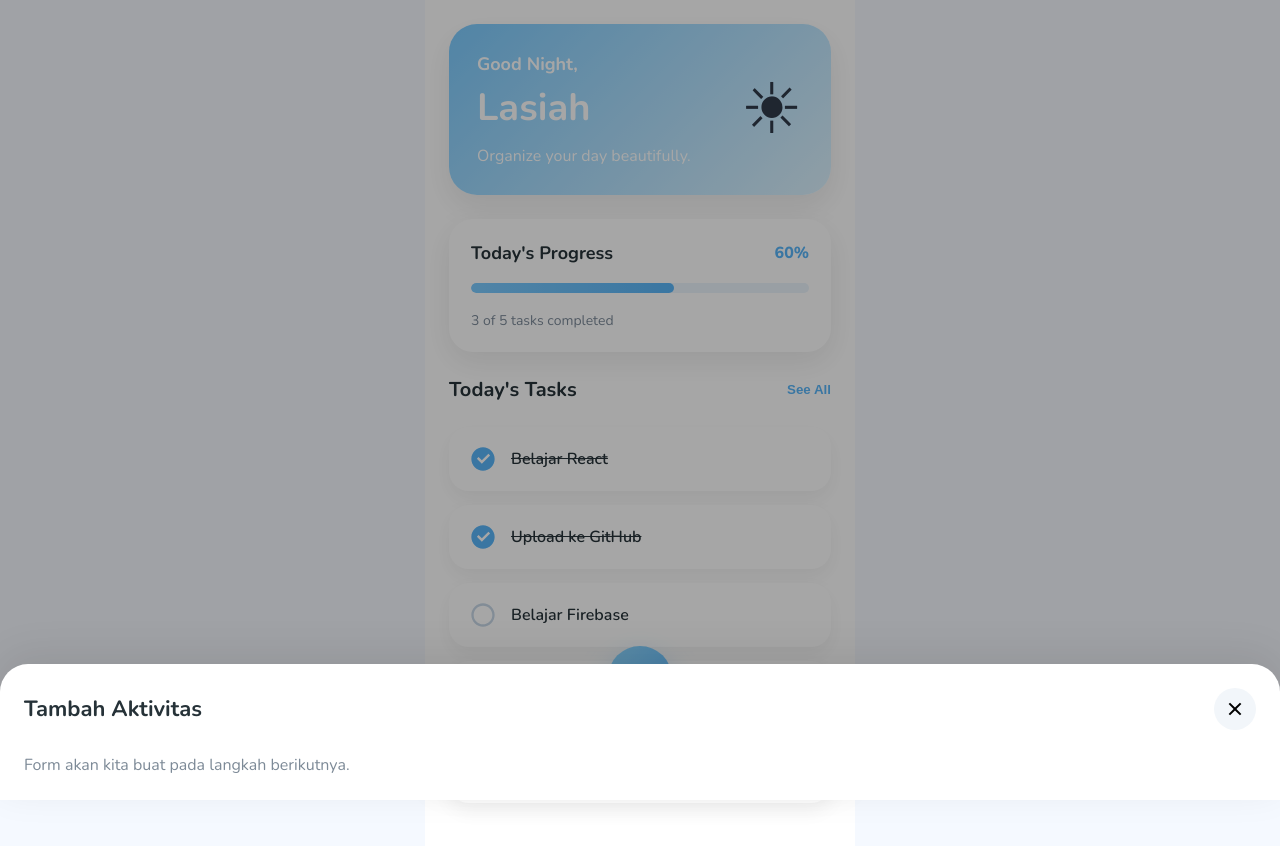
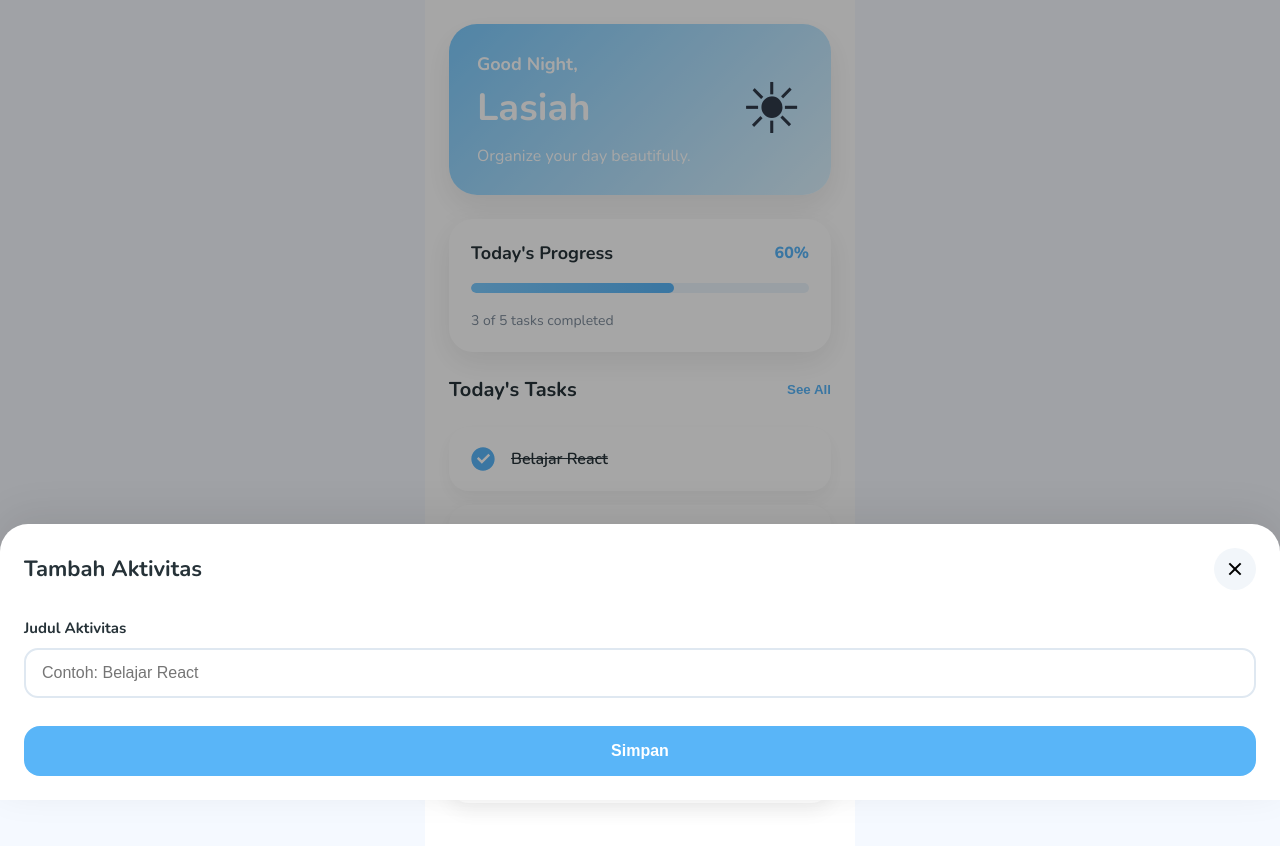
Before and after one commit to lasiah07/daily-planner, a React (Vite) app: page / in a window 1280 px wide. Both pictures are taken after a click on the button 640 px from the left and 678 px from the top of the page. Shown: the top 846 px of the page. Built offline with nearby package versions, Linux system fonts and the light colour scheme.

Commit message:
feat: persist tasks using localStorage

```diff
--- a/src/components/AddTaskModal/AddTaskModal.css
+++ b/src/components/AddTaskModal/AddTaskModal.css
@@ -1,80 +1,113 @@
-.modal-overlay{
-    position:fixed;
-    inset:0;
-
-    background:rgba(0,0,0,.35);
-
-    z-index:100;
+.modal-overlay {
+  position: fixed;
+  inset: 0;
+  background: rgba(0, 0, 0, 0.35);
+  z-index: 100;
 }
 
-.modal-container{
+.modal-container {
+  position: fixed;
+  left: 0;
+  right: 0;
+  bottom: 0;
 
-    position:fixed;
+  background: white;
+  border-radius: 28px 28px 0 0;
+  padding: 24px;
+  z-index: 101;
 
-    left:0;
-    right:0;
-    bottom:0;
-
-    background:white;
-
-    border-radius:28px 28px 0 0;
-
-    padding:24px;
-
-    z-index:101;
-
-    animation:slideUp .25s ease;
-
-    box-shadow:0 -10px 40px rgba(0,0,0,.08);
+  animation: slideUp 0.25s ease;
+  box-shadow: 0 -10px 40px rgba(0, 0, 0, 0.08);
 }
 
-.modal-header{
-
-    display:flex;
-    justify-content:space-between;
-    align-items:center;
+.modal-header {
+  display: flex;
+  justify-content: space-between;
+  align-items: center;
 }
 
-.modal-header h2{
-
-    font-size:22px;
-    color:#263238;
+.modal-header h2 {
+  font-size: 22px;
+  color: #263238;
 }
 
-.close-button{
+.close-button {
+  width: 42px;
+  height: 42px;
 
-    width:42px;
-    height:42px;
+  border: none;
+  border-radius: 50%;
+  background: #f2f6fa;
 
-    border:none;
-    border-radius:50%;
+  display: flex;
+  justify-content: center;
+  align-items: center;
 
-    background:#F2F6FA;
-
-    cursor:pointer;
-
-    display:flex;
-    justify-content:center;
-    align-items:center;
-
-    font-size:24px;
+  font-size: 24px;
+  cursor: pointer;
 }
 
-.coming-soon{
-
-    margin-top:24px;
-    color:#7D8A97;
+.form-group {
+  margin-top: 28px;
 }
 
-@keyframes slideUp{
+.form-group label {
+  display: block;
+  margin-bottom: 10px;
 
-    from{
+  font-size: 15px;
+  font-weight: 700;
+  color: #263238;
+}
 
-        transform:translateY(100%);
-    }
+.form-group input {
+  width: 100%;
+  padding: 14px 16px;
 
-    to{
+  border: 2px solid #dfe8f1;
+  border-radius: 14px;
 
-        transform:translateY(0);
-    }
+  font-size: 16px;
+  outline: none;
+  box-sizing: border-box;
+
+  transition: 0.25s;
 }
+
+.form-group input:focus {
+  border-color: #59b5f8;
+}
+
+.save-button {
+  margin-top: 28px;
+
+  width: 100%;
+  padding: 16px;
+
+  border: none;
+  border-radius: 16px;
+
+  background: #59b5f8;
+  color: white;
+
+  font-size: 16px;
+  font-weight: 700;
+
+  cursor: pointer;
+
+  transition: 0.25s;
+}
+
+.save-button:hover {
+  opacity: 0.9;
+}
+
+@keyframes slideUp {
+  from {
+    transform: translateY(100%);
+  }
+
+  to {
+    transform: translateY(0);
+  }
+}
--- a/src/components/AddTaskModal/AddTaskModal.jsx
+++ b/src/components/AddTaskModal/AddTaskModal.jsx
@@ -1,8 +1,21 @@
+import { useState } from "react";
 import "./AddTaskModal.css";
 import { RiCloseLine } from "react-icons/ri";
 
-function AddTaskModal({ isOpen, onClose }) {
+function AddTaskModal({ isOpen, onClose, onAddTask }) {
+  const [title, setTitle] = useState("");
+
   if (!isOpen) return null;
+
+  const handleSubmit = () => {
+    if (title.trim() === "") return;
+
+    onAddTask(title);
+
+    setTitle("");
+
+    onClose();
+  };
 
   return (
     <>
@@ -23,9 +36,23 @@ function AddTaskModal({ isOpen, onClose }) {
           </button>
         </div>
 
-        <p className="coming-soon">
-          Form akan kita buat pada langkah berikutnya.
-        </p>
+        <div className="form-group">
+          <label>Judul Aktivitas</label>
+
+          <input
+            type="text"
+            placeholder="Contoh: Belajar React"
+            value={title}
+            onChange={(e) => setTitle(e.target.value)}
+          />
+        </div>
+
+        <button
+          className="save-button"
+          onClick={handleSubmit}
+        >
+          Simpan
+        </button>
       </div>
     </>
   );
--- a/src/pages/Home/Home.jsx
+++ b/src/pages/Home/Home.jsx
@@ -1,4 +1,4 @@
-import { useState } from "react";
+import { useState, useEffect } from "react";
 import "./Home.css";
 
 import GreetingCard from "../../components/GreetingCard/GreetingCard";
@@ -11,18 +11,44 @@ import BottomNavigation from "../../components/BottomNavigation/BottomNavigation
 import { user, tasks } from "../../data/dummyData";
 
 function Home() {
-  const [taskList, setTaskList] = useState(tasks);
+  // Ambil data dari localStorage jika ada
+  const [taskList, setTaskList] = useState(() => {
+    const savedTasks = localStorage.getItem("planora-tasks");
+
+    return savedTasks ? JSON.parse(savedTasks) : tasks;
+  });
 
   const [isModalOpen, setIsModalOpen] = useState(false);
+
+  // Simpan otomatis setiap task berubah
+  useEffect(() => {
+    localStorage.setItem(
+      "planora-tasks",
+      JSON.stringify(taskList)
+    );
+  }, [taskList]);
 
   const toggleTask = (id) => {
     setTaskList(
       taskList.map((task) =>
         task.id === id
-          ? { ...task, completed: !task.completed }
+          ? {
+              ...task,
+              completed: !task.completed,
+            }
           : task
       )
     );
+  };
+
+  const addTask = (title) => {
+    const newTask = {
+      id: Date.now(),
+      title,
+      completed: false,
+    };
+
+    setTaskList([...taskList, newTask]);
   };
 
   const completedTasks = taskList.filter(
@@ -55,6 +81,7 @@ function Home() {
       <AddTaskModal
         isOpen={isModalOpen}
         onClose={() => setIsModalOpen(false)}
+        onAddTask={addTask}
       />
 
       <BottomNavigation />
```
